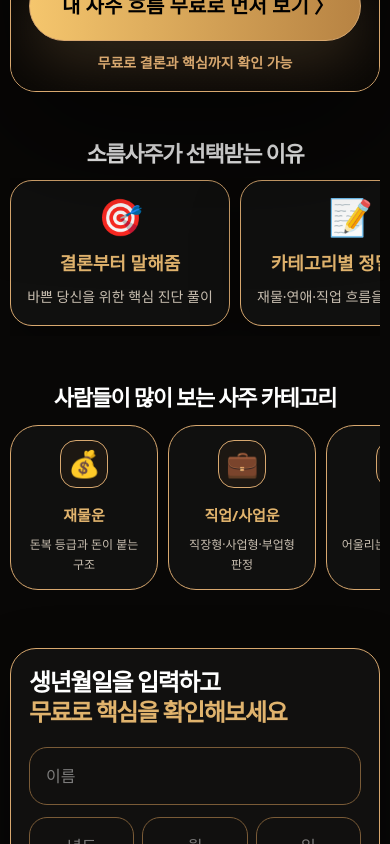
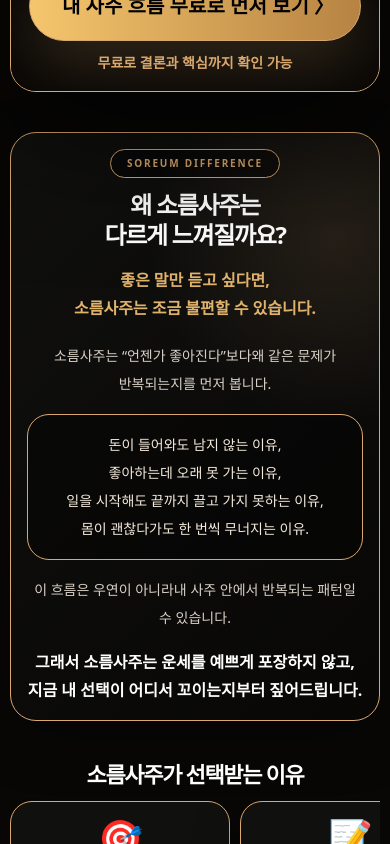
Before and after one commit to kkokku0/fortune-app, a Next.js app: page / in a window 390 px wide. Shown: the part 940-1784 px from the top of the page. Built offline with nearby package versions, Linux system fonts and the light colour scheme.

Commit message:
Update SoreumSaju main page UI

```diff
--- a/app/page.tsx
+++ b/app/page.tsx
@@ -1749,7 +1749,7 @@ ${body || "아직 생성된 결과가 없습니다."}`;
       <div className="fixed inset-0 -z-10 bg-[radial-gradient(circle_at_top,#2b1908_0%,transparent_36%),radial-gradient(circle_at_bottom,#160d22_0%,transparent_38%)]" />
 
       <header className="sticky top-0 z-40 bg-black/82 backdrop-blur-xl">
-        <div className="mx-auto flex max-w-7xl items-center justify-between px-5 py-4">
+        <div className="mx-auto flex max-w-[1120px] items-center justify-between px-5 py-4">
           <button
             type="button"
             onClick={() => setStep("home")}
@@ -1823,19 +1823,19 @@ ${body || "아직 생성된 결과가 없습니다."}`;
         </div>
       )}
 
-      <main className="mx-auto max-w-7xl px-4 pb-24 pt-6">
+      <main className="mx-auto max-w-[1120px] px-4 pb-24 pt-6">
         {step === "home" && (
-          <div className="home-compact space-y-12">
+          <div className="home-compact space-y-10">
             <section className="home-hero relative overflow-hidden rounded-[34px] border border-[#7a5b37] bg-[radial-gradient(circle_at_78%_30%,rgba(216,168,111,0.2),transparent_36%),linear-gradient(135deg,#050505_0%,#0b0a09_48%,#170f08_100%)] shadow-[0_42px_130px_rgba(0,0,0,0.58)]">
               <div className="absolute inset-0 opacity-20 [background-image:radial-gradient(circle_at_1px_1px,rgba(255,207,119,0.65)_1px,transparent_0)] [background-size:32px_32px]" />
 
-              <div className="relative grid gap-0 lg:grid-cols-[0.95fr_1.05fr]">
-                <div className="z-10 flex flex-col justify-center p-6 py-10 md:p-10 lg:py-16">
+              <div className="relative grid gap-0 lg:grid-cols-[0.92fr_0.88fr]">
+                <div className="z-10 flex flex-col justify-center p-6 py-10 md:p-8 lg:p-10 lg:py-12">
                   <div className="mb-9 max-w-[300px]">
                     <BrandLogo />
                   </div>
 
-                  <h1 className="break-keep text-[46px] font-black leading-[1.08] tracking-[-0.085em] text-white md:text-[74px]">
+                  <h1 className="break-keep text-[42px] font-black leading-[1.08] tracking-[-0.085em] text-white md:text-[62px]">
                     소름 돋게 맞는
                     <br />
                     내 <span className="text-[#e0b36d]">사주 흐름</span>
@@ -1876,10 +1876,46 @@ ${body || "아직 생성된 결과가 없습니다."}`;
                   </div>
                 </div>
 
-                <div className="relative min-h-[520px] overflow-hidden bg-black lg:min-h-[650px]">
+                <div className="relative min-h-[460px] overflow-hidden bg-black lg:min-h-[560px]">
                   <SafeImage src="/characters/dohoon-hero.png" alt="운세형 도훈 메인 이미지" fallback="🧑‍💼" />
                   <div className="absolute inset-y-0 left-0 hidden w-44 bg-gradient-to-r from-[#050505] to-transparent lg:block" />
                   <div className="absolute inset-x-0 bottom-0 h-40 bg-gradient-to-t from-black to-transparent" />
+                </div>
+              </div>
+            </section>
+
+
+            <section className="rounded-[26px] border border-[#7a5b37] bg-[radial-gradient(circle_at_88%_18%,rgba(216,168,111,0.12),transparent_32%),linear-gradient(135deg,#10100f,#080706)] p-4 shadow-[0_18px_55px_rgba(0,0,0,0.28)] md:rounded-[30px] md:p-6">
+              <div className="mx-auto max-w-3xl text-center">
+                <div className="mx-auto mb-3 w-fit rounded-full border border-[#7a5b37] bg-black/40 px-4 py-1.5 text-[10px] font-black tracking-[0.18em] text-[#d8a86f] md:text-xs">
+                  SOREUM DIFFERENCE
+                </div>
+                <h2 className="break-keep text-2xl font-black leading-tight tracking-[-0.055em] text-white md:text-3xl">
+                  왜 소름사주는<br className="md:hidden" /> 다르게 느껴질까요?
+                </h2>
+                <p className="mx-auto mt-4 max-w-xl break-keep text-base font-black leading-7 text-[#e0b36d] md:text-lg md:leading-8">
+                  좋은 말만 듣고 싶다면,<br />
+                  소름사주는 조금 불편할 수 있습니다.
+                </p>
+                <div className="mx-auto mt-5 max-w-2xl space-y-4 break-keep text-sm font-medium leading-7 text-[#d8d0c6] md:text-base md:leading-8">
+                  <p>
+                    소름사주는 “언젠가 좋아진다”보다<br className="hidden md:block" />
+                    왜 같은 문제가 반복되는지를 먼저 봅니다.
+                  </p>
+                  <p className="mx-auto max-w-xl rounded-[22px] border border-[#7a5b37] bg-black/36 p-4 text-center text-[#f4eadc] md:p-5">
+                    돈이 들어와도 남지 않는 이유,<br />
+                    좋아하는데 오래 못 가는 이유,<br />
+                    일을 시작해도 끝까지 끌고 가지 못하는 이유,<br />
+                    몸이 괜찮다가도 한 번씩 무너지는 이유.
+                  </p>
+                  <p>
+                    이 흐름은 우연이 아니라<br className="hidden md:block" />
+                    내 사주 안에서 반복되는 패턴일 수 있습니다.
+                  </p>
+                  <p className="text-base font-black leading-7 text-white md:text-lg md:leading-8">
+                    그래서 소름사주는 운세를 예쁘게 포장하지 않고,<br className="hidden md:block" />
+                    지금 내 선택이 어디서 꼬이는지부터 짚어드립니다.
+                  </p>
                 </div>
               </div>
             </section>
@@ -1908,7 +1944,7 @@ ${body || "아직 생성된 결과가 없습니다."}`;
               <h2 className="mb-6 text-center text-3xl font-black tracking-[-0.06em] text-white">
                 사람들이 많이 보는 사주 카테고리
               </h2>
-              <div className="category-scroll grid gap-4 sm:grid-cols-2 lg:grid-cols-6">
+              <div className="category-scroll grid gap-4 sm:grid-cols-2 lg:grid-cols-3 xl:grid-cols-6">
                 {[
                   getCategory("money"),
                   getCategory("career"),
@@ -1938,7 +1974,7 @@ ${body || "아직 생성된 결과가 없습니다."}`;
               </div>
             </section>
 
-            <section className="quick-start-section grid gap-6 lg:grid-cols-[420px_1fr]">
+            <section className="quick-start-section grid gap-6 lg:grid-cols-[360px_1fr]">
               <div className="rounded-[34px] border border-[#7a5b37] bg-[#11100f] p-6 shadow-[0_18px_55px_rgba(0,0,0,0.35)]">
                 <h2 className="break-keep text-3xl font-black leading-tight tracking-[-0.06em] text-white">
                   생년월일을 입력하고
```
